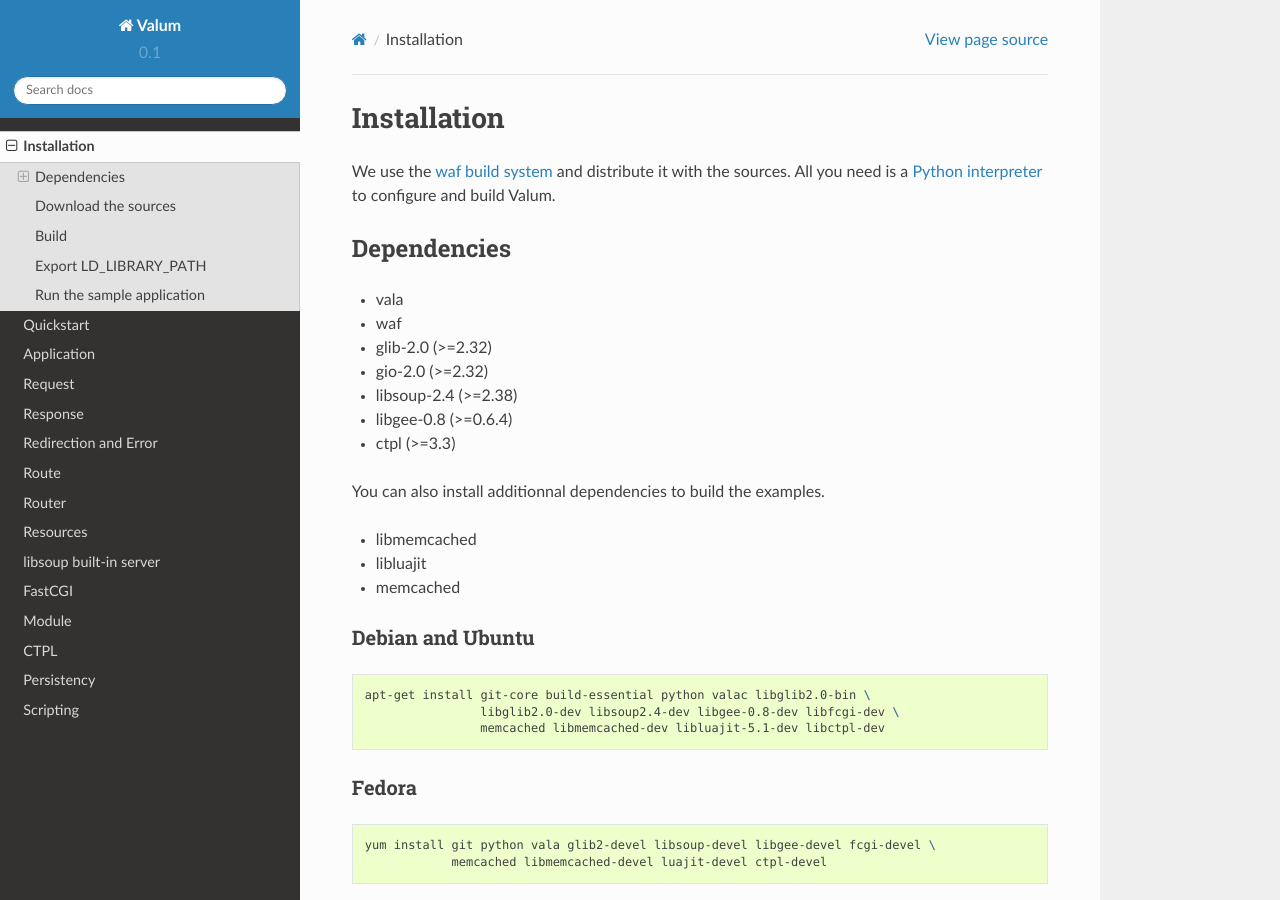
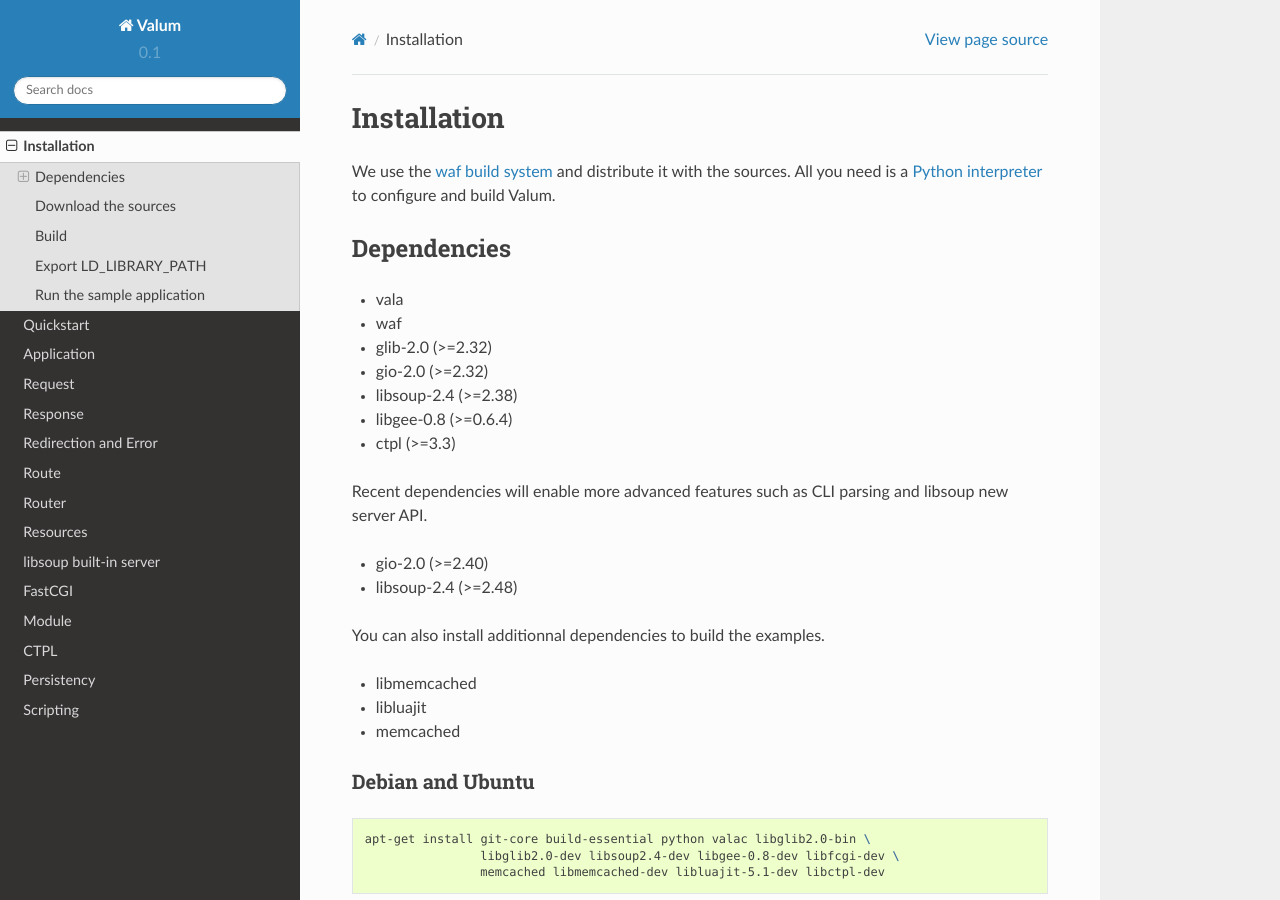
Before and after one commit to valum-framework/vsgi, a Sphinx documentation site: the page built from docs/installation.rst, in a window 1280 px wide and 900 px high. Built offline with Sphinx 7.4.7 and the Read the Docs theme 2.0.0, drawn with Linux system fonts in a browser that asks for light colours; pages that are not in the unit, such as notebooks, are missing from menus.

Commit message:
Fixes build on Travis CI.
The handle_local_option signal is available since gio >=2.40, but travis runs
with 2.32. It's okay to use the command_line signal instead.

Preprocessor instructions to enable features available with more recent version
of the libraries.

 - handle CLI arguments if gio-2.0 (>=2.40)
 - add_main_options if gio-2.0 (>=2.42)
 - uses the new server API if libsoup-2.4 (>=2.38)

Travis will eventually migrate to Ubuntu 14.04, so it will be possible to build
for both environments.

```diff
--- a/docs/installation.rst
+++ b/docs/installation.rst
@@ -14,6 +14,12 @@
 -  libsoup-2.4 (>=2.38)
 -  libgee-0.8 (>=0.6.4)
 -  ctpl (>=3.3)
+
+Recent dependencies will enable more advanced features such as CLI parsing and
+libsoup new server API.
+
+-  gio-2.0 (>=2.40)
+-  libsoup-2.4 (>=2.48)
 
 You can also install additionnal dependencies to build the examples.
 
```
Also changed, not shown: 3 other files.
